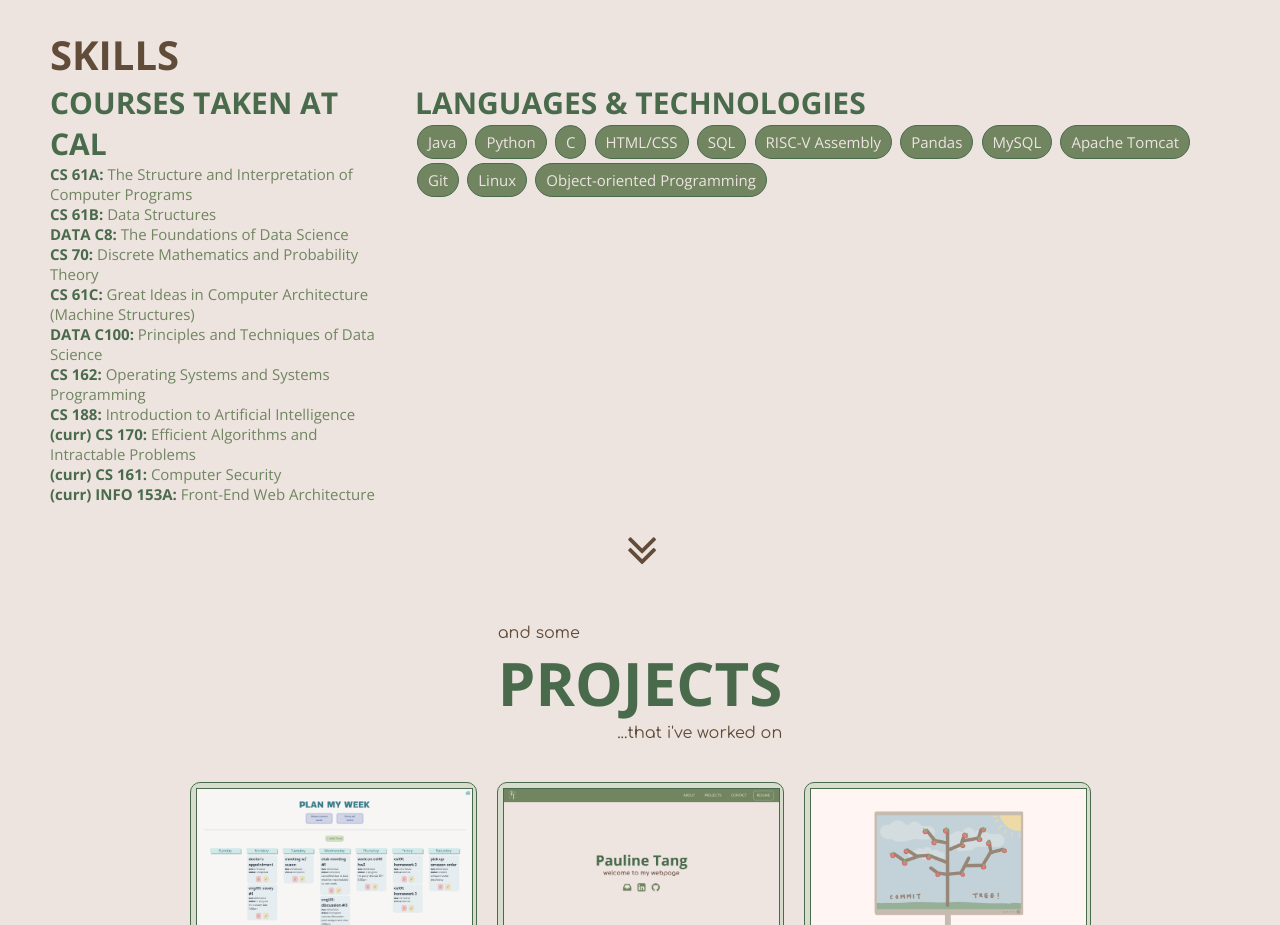
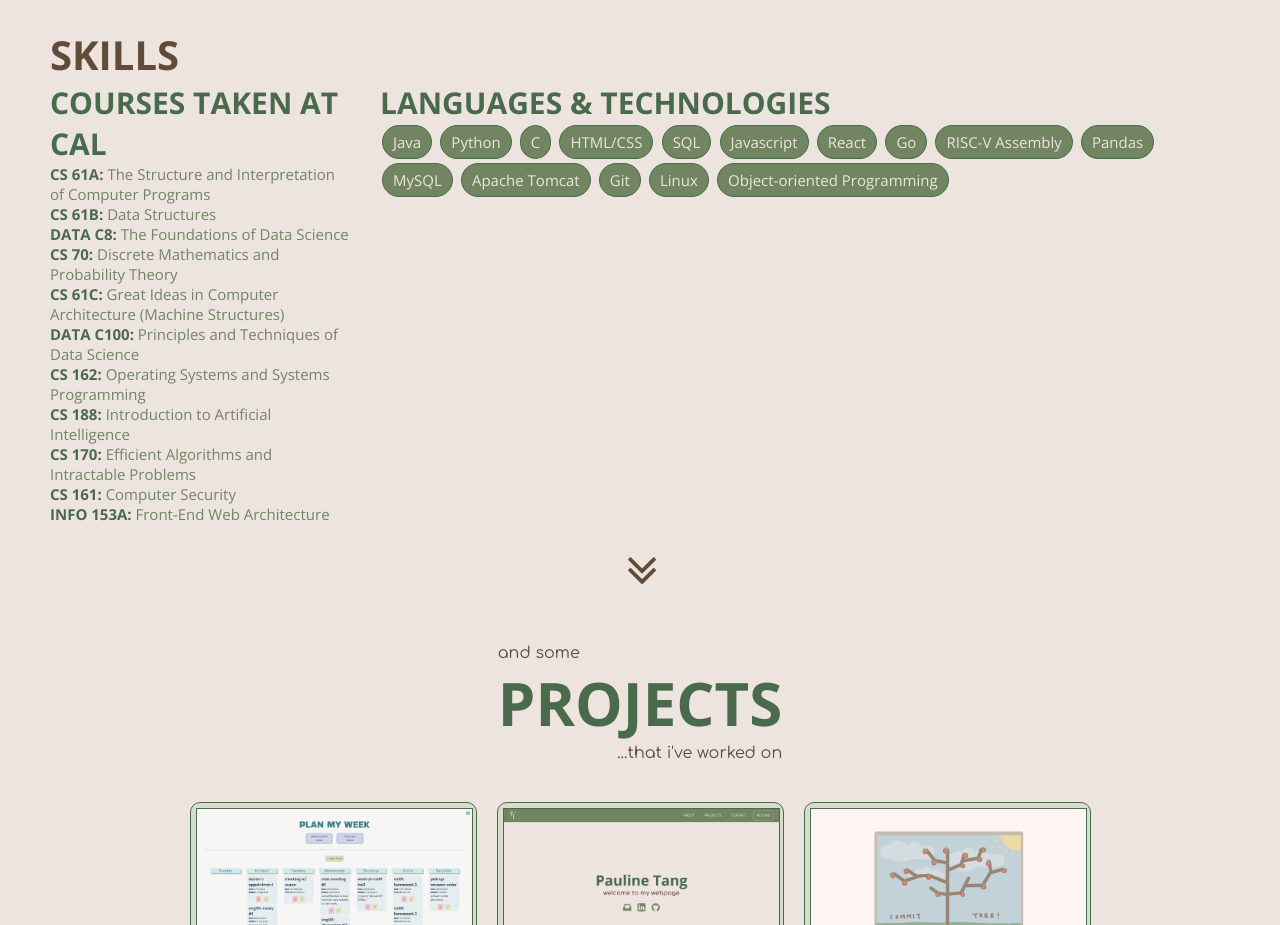
Before and after one commit to tangpauline/tangpauline.github.io, a plain HTML site: page index.html in a window 1280 px wide. Shown: the part 1288-2213 px from the top of the page. Drawn offline with nearby package versions, Linux system fonts and the light colour scheme.

Commit message:
updated skills and resume

```diff
--- a/index.html
+++ b/index.html
@@ -98,9 +98,9 @@
                             <li><span>DATA C100:</span> Principles and Techniques of Data Science</li>
                             <li><span>CS 162:</span> Operating Systems and Systems Programming</li>
                             <li><span>CS 188:</span> Introduction to Artificial Intelligence</li>
-                            <li><span>(curr) CS 170:</span> Efficient Algorithms and Intractable Problems</li>
-                            <li><span>(curr) CS 161:</span> Computer Security</li>
-                            <li><span>(curr) INFO 153A:</span> Front-End Web Architecture</li>
+                            <li><span>CS 170:</span> Efficient Algorithms and Intractable Problems</li>
+                            <li><span>CS 161:</span> Computer Security</li>
+                            <li><span>INFO 153A:</span> Front-End Web Architecture</li>
                         </ul>
                     </div>
                     <div class='skills-tech'>
@@ -111,6 +111,9 @@
                             <li>C</li>
                             <li>HTML/CSS</li>
                             <li>SQL</li>
+                            <li>Javascript</li>
+                            <li>React</li>
+                            <li>Go</li>
                             <li>RISC-V Assembly</li>
                             <li>Pandas</li>
                             <li>MySQL</li>
```
Also changed, not shown: 3 other files.
